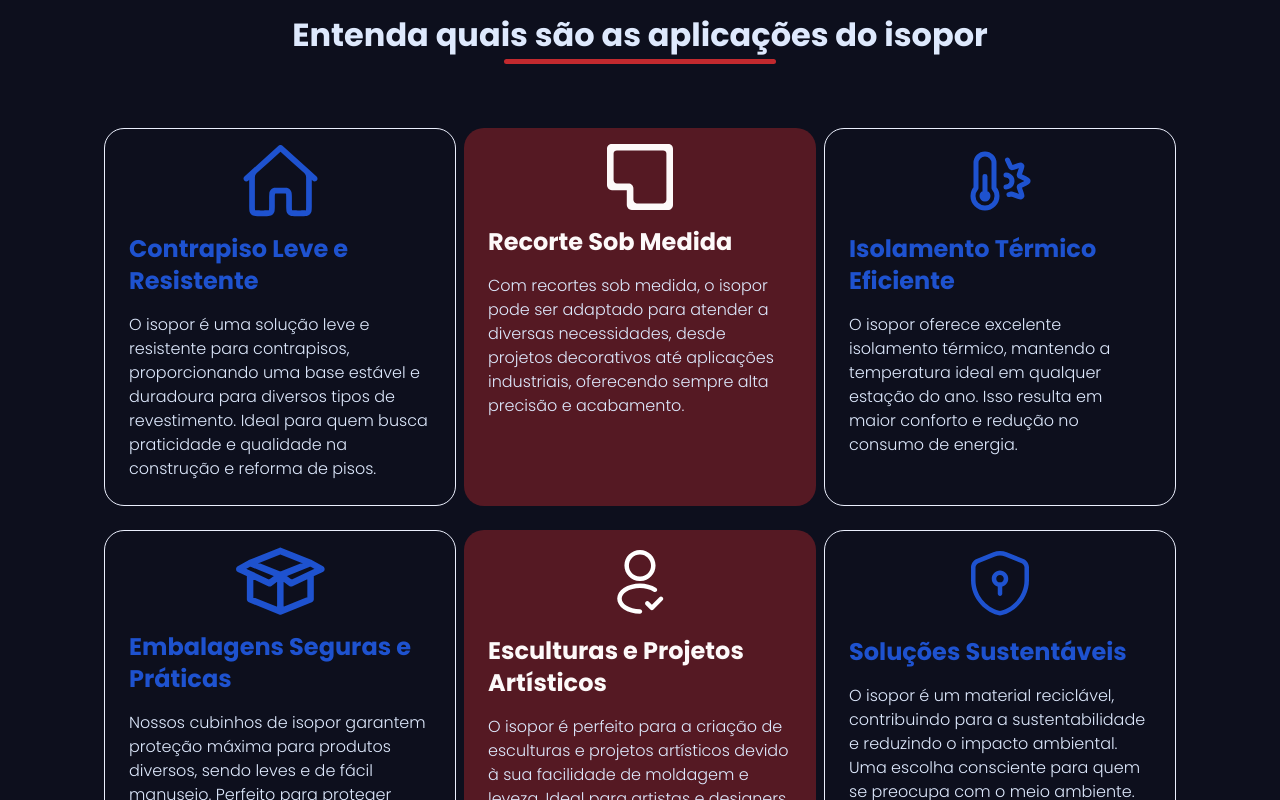
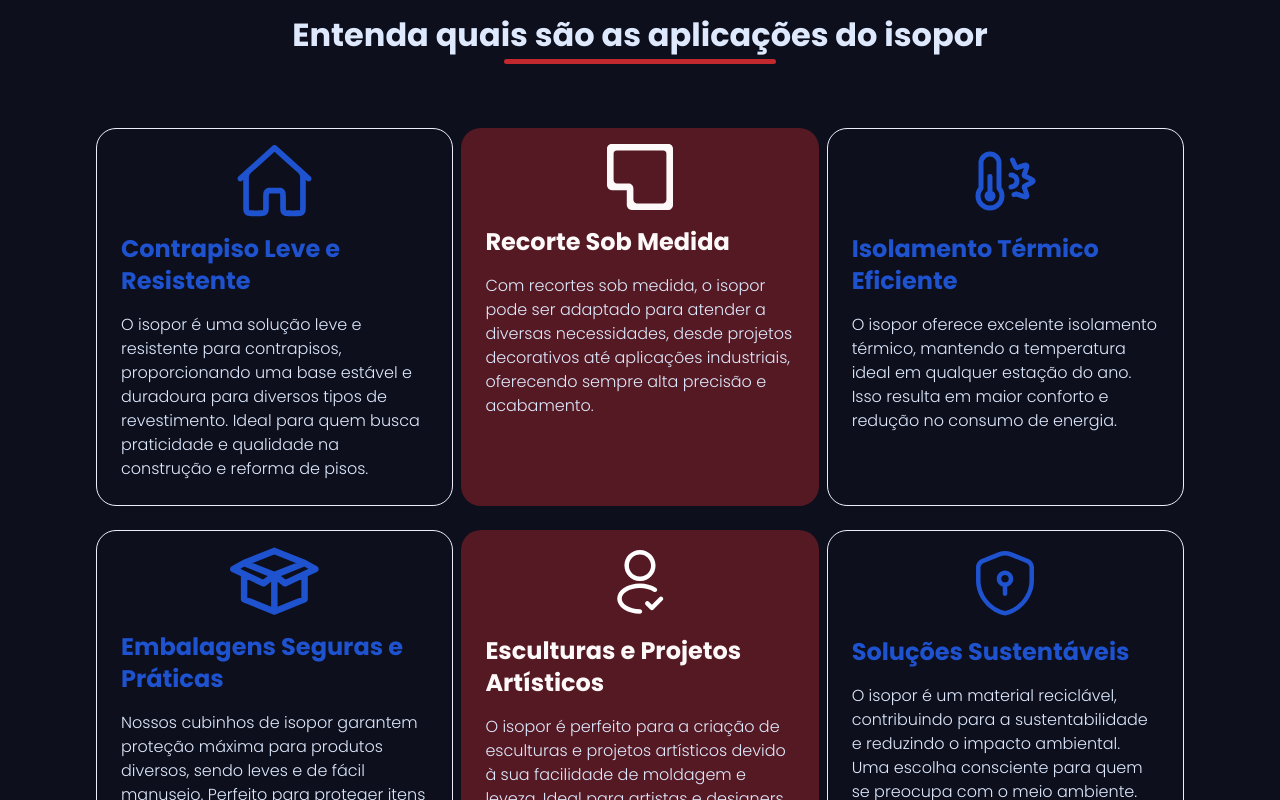
Before and after one commit to raphaelaferraz/lading_page_eps_company, a React (Vite) app: page / in a window 1280 px wide. Shown: the part 1240-2040 px from the top of the page. Built offline with nearby package versions, Linux system fonts and the light colour scheme.

Commit message:
refactor: altera estilização dos componentes de card e da home

```diff
--- a/src/components/CardAplicacoes/styles.module.scss
+++ b/src/components/CardAplicacoes/styles.module.scss
@@ -2,7 +2,7 @@
 
 .container {
   border-radius: 20px;
-  width: $spacing-22;
+  width: $spacing-24;
   padding: $spacing-1 $spacing-1-5;
 
   &__container {
--- a/src/pages/Home/styles.module.scss
+++ b/src/pages/Home/styles.module.scss
@@ -29,6 +29,8 @@
       display: flex;
       margin-bottom: $spacing-1;
       gap: $spacing-0;
+      justify-content: space-between;
+      width: 100%;
 
       @media (max-width: 768px) {
         flex-direction: column;
```
